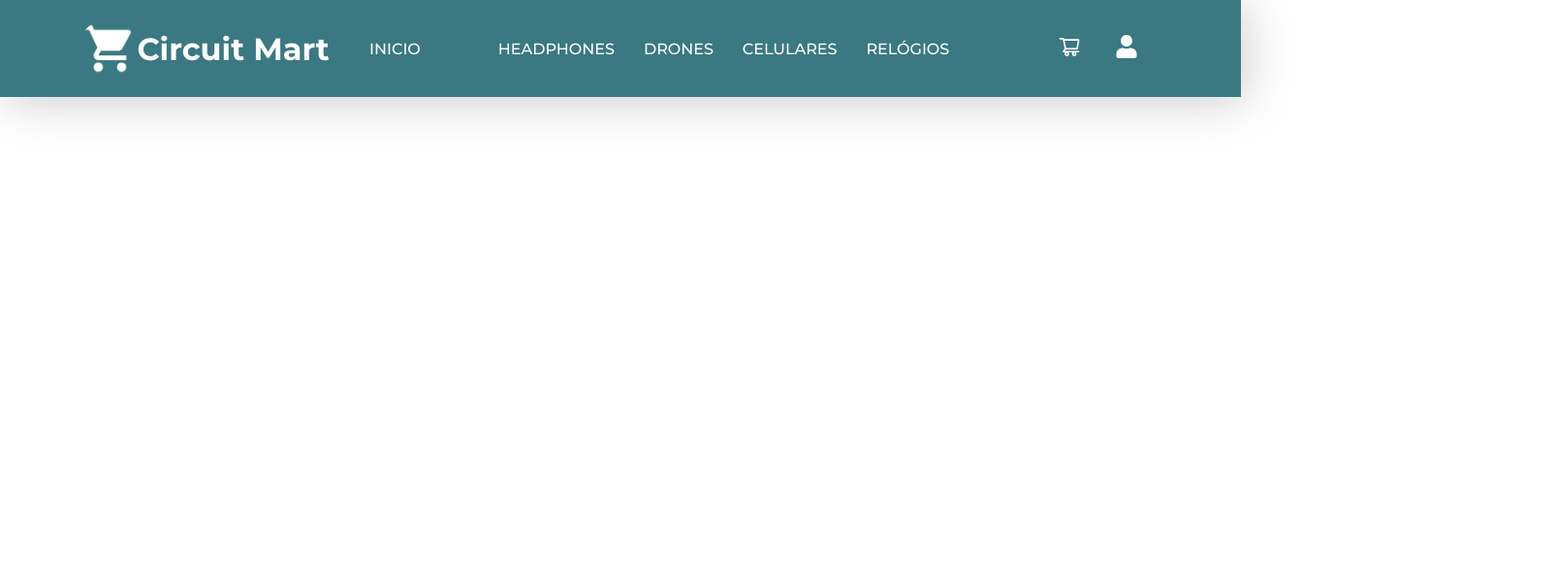
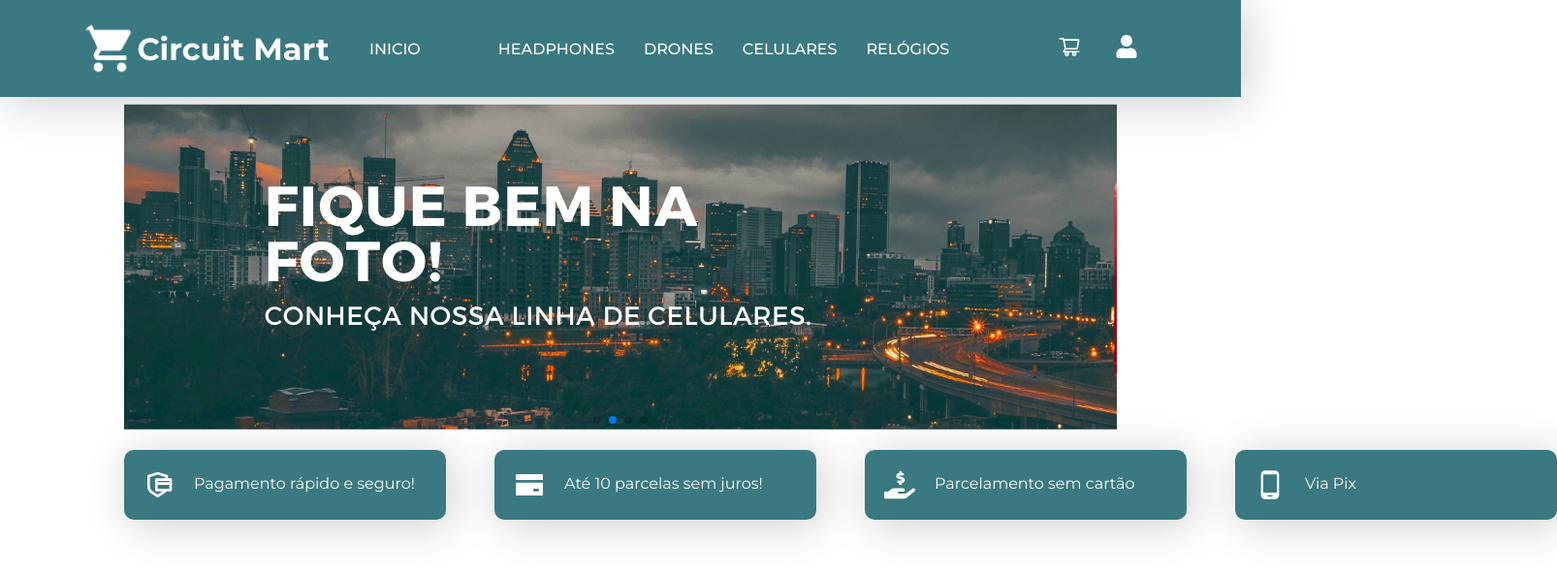
Before and after one commit to eu-waliston/CircuitMart, a React (Create React App) app in the folder frontend/: page / in a window 1280 px wide. Shown: the top 594 px of the page at 97% size, 1606 px wide, since content can reach past the window. Built offline with nearby package versions, Linux system fonts and the light colour scheme.

Commit message:
Circuit Mart >> Home Section

```diff
--- a/frontend/src/Components/navbar/Navbar.scss
+++ b/frontend/src/Components/navbar/Navbar.scss
@@ -1,7 +1,9 @@
+$base-color: #3a7981;
+
 .navbar--component {
     width: 100%;
     height: 100px;
-    background-color: #3a7981;
+    background-color: $base-color;
     box-shadow: 5px 5px 50px rgba(0,0,0,0.20);
     position: fixed;
     z-index: 5;
--- a/frontend/src/Pages/Home.jsx
+++ b/frontend/src/Pages/Home.jsx
@@ -1,15 +1,69 @@
 import React from "react";
-import "./Home.scss"
+import "./Home.scss";
 
+import { Swiper, SwiperSlide } from "swiper/react";
+
+import "swiper/css";
+import "swiper/css/pagination";
+
+import { Autoplay, Pagination } from "swiper/modules";
+
+import { AiFillCreditCard } from "react-icons/ai";
+import { FaHandHoldingUsd } from "react-icons/fa";
+import { MdPhoneAndroid } from "react-icons/md";
+import { RiSecurePaymentLine } from "react-icons/ri"
 
 const Home = () => {
-    return(
-        <div className="home-component">
-            <div className="promotion-section">
-
-            </div>
+  return (
+    <div className="home-component">
+      <div className="promotion-section">
+        <Swiper
+          spaceBetween={30}
+          centeredSlides={true}
+          autoplay={{
+            delay: 2500,
+            disableOnInteraction: false,
+          }}
+          pagination={{
+            clickable: true,
+          }}
+          modules={[Autoplay, Pagination]}
+          className="mySwiper"
+        >
+          <SwiperSlide className="swipper-style">
+            <img src="./images/1.png" alt="pessoa" className="swiper-img" />
+          </SwiperSlide>
+          <SwiperSlide className="swipper-style">
+            <img src="./images/2.png" alt="pessoa" className="swiper-img" />
+          </SwiperSlide>
+          <SwiperSlide className="swipper-style">
+            <img src="./images/3.png" alt="pessoa" className="swiper-img" />
+          </SwiperSlide>
+          <SwiperSlide className="swipper-style">
+            <img src="./images/4.png" alt="pessoa" className="swiper-img" />
+          </SwiperSlide>
+        </Swiper>
+      </div>
+      <div className="advantages-section">
+      <div className="advantages">
+            <RiSecurePaymentLine className="icon"/>
+            <h3>Pagamento rápido e seguro!</h3>
         </div>
-    )
-}
+        <div className="advantages">
+            <AiFillCreditCard className="icon"/>
+            <h3>Até 10 parcelas sem juros!</h3>
+        </div>
+        <div className="advantages">
+            < FaHandHoldingUsd className="icon"/>
+            <h3>Parcelamento sem cartão</h3>
+        </div>
+        <div className="advantages">
+            < MdPhoneAndroid className="icon"/>
+            <h3>Via Pix</h3>
+        </div>
+      </div>
+    </div>
+  );
+};
 
 export default Home;
--- a/frontend/src/Pages/Home.scss
+++ b/frontend/src/Pages/Home.scss
@@ -1,3 +1,42 @@
+$base-color: #3a7981;
+
 .home-component {
-    width: 100%;
+  width: 80%;
+  margin: 0 auto;
+
+  .promotion-section {
+    position: relative;
+    top: 105px;
+  }
+
+  .advantages-section {
+    position: relative;
+    top: 120px;
+    display: grid;
+    grid-template-columns: repeat(4, 332px);
+    gap: 50px;
+
+    .advantages {
+        display: flex;
+        background-color: $base-color;
+        padding: 20px;
+        border-radius: 10px;
+        box-shadow: 5px 5px 45px rgba(0,0,0, 0.20);
+
+
+        .icon {
+            font-size: 2rem;
+            margin-right: 20px;
+            color: #fff;
+        }
+
+        h3 {
+            font-weight: 400;
+            color: #fff;
+            position: relative;
+            top: 5px;
+            font-size: 1rem;
+        }
+    }
+  }
 }
--- a/frontend/src/master.scss
+++ b/frontend/src/master.scss
@@ -6,4 +6,5 @@
   box-sizing: border-box;
   scroll-behavior: smooth;
   font-family: 'Montserrat', sans-serif;
+
 }
--- a/frontend/src/routes/routes.js
+++ b/frontend/src/routes/routes.js
@@ -4,7 +4,6 @@ import { Routes, Route } from "react-router-dom";
 import Login from "../Components/login/Login";
 import Register from "../Components/register/Register";
 import Home from "../Pages/Home";
-
 const AllRoutes = () => {
   return (
     <Routes>
```
Also changed, not shown: frontend/public/images/2.png, frontend/public/images/3.png.
